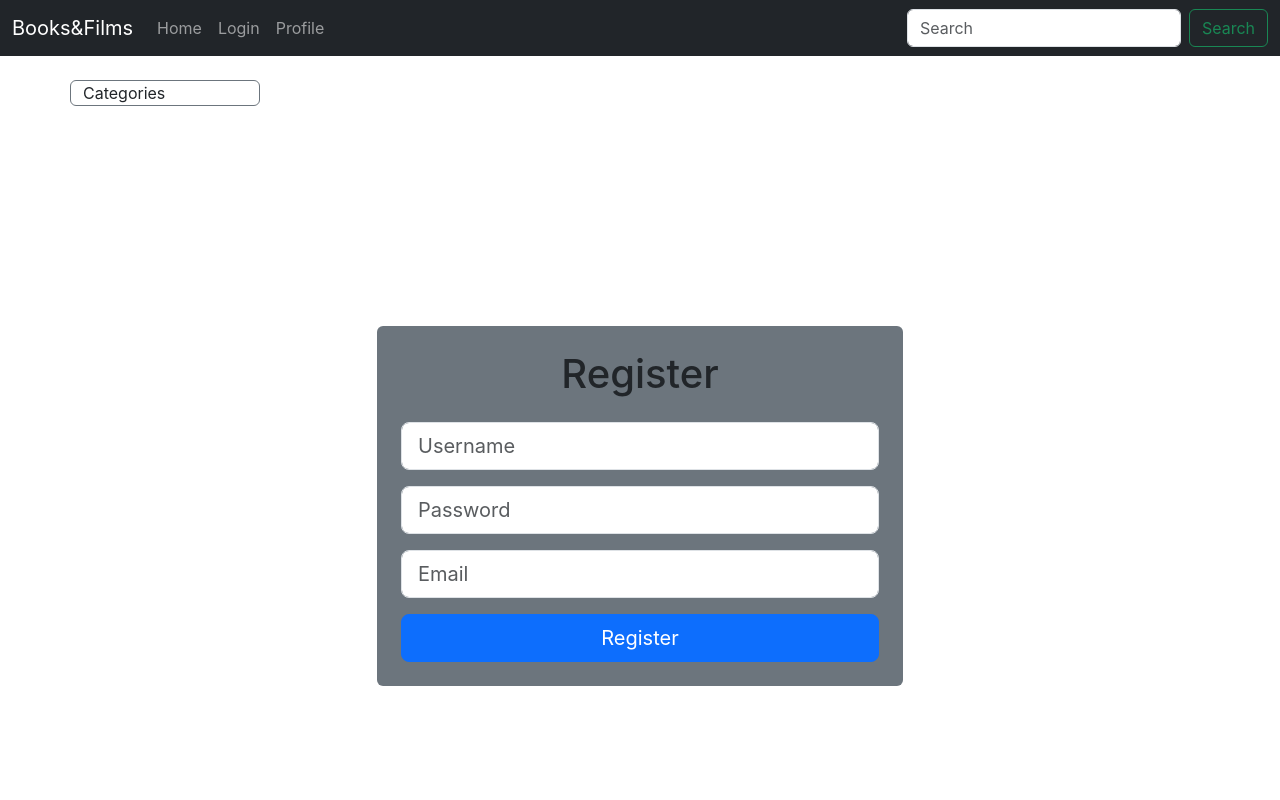
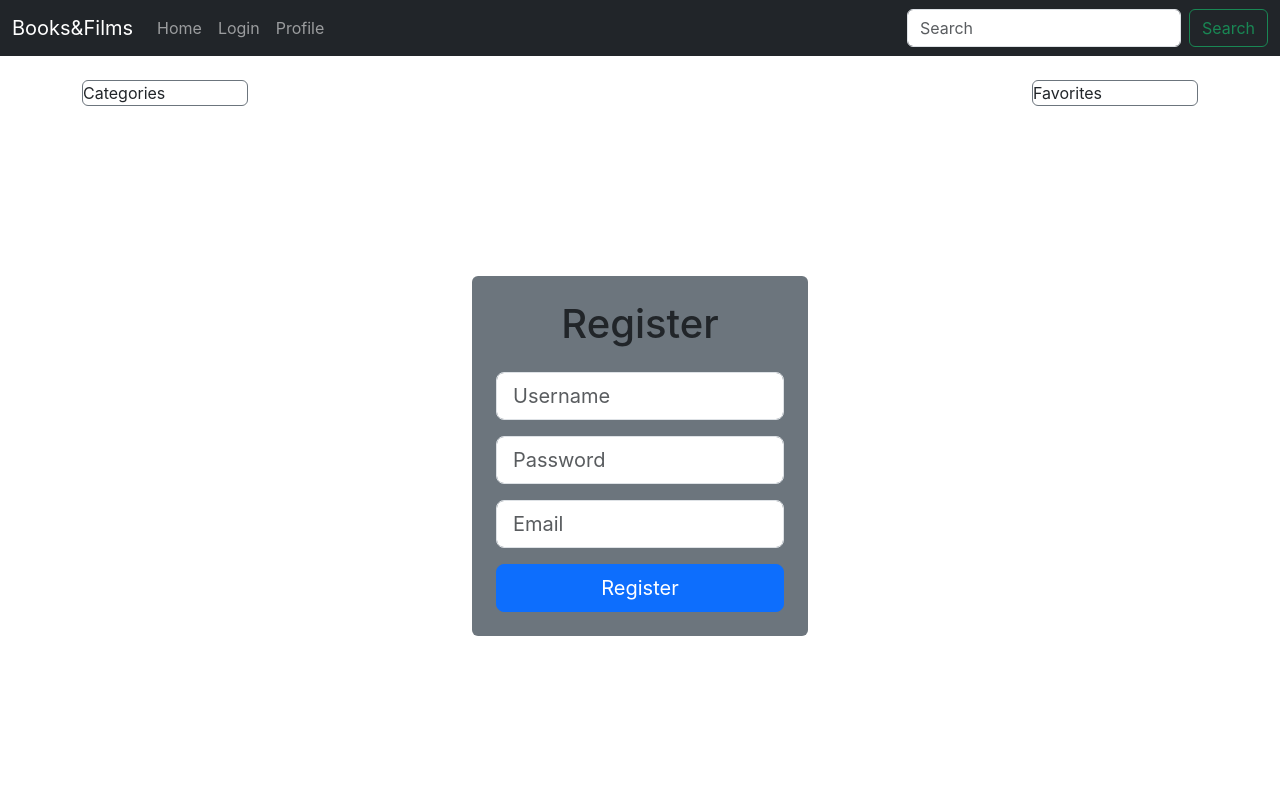
Before and after one commit to Celomarcelo/Books-and-Films-Frontend, a React (Create React App) app in the folder review-platform-frontend/: page /register in a window 1280 px wide. Shown: the top 800 px of the page. Built offline with nearby package versions, Linux system fonts and the light colour scheme.

Commit message:
changed layout
added divs with classes 'col'  to organiza content on display

```diff
--- a/review-platform-frontend/src/components/Categories.js
+++ b/review-platform-frontend/src/components/Categories.js
@@ -2,7 +2,7 @@ import React from 'react'
 
 function Categories() {
   return (
-    <div className="col-md-2  border border-secondary rounded mt-4">Categories</div>
+    <div className="border border-secondary rounded mt-4">Categories</div>
   )
 }
 
--- a/review-platform-frontend/src/components/Favorites.js
+++ b/review-platform-frontend/src/components/Favorites.js
@@ -2,7 +2,7 @@ import React from "react";
 
 function Favorites() {
   return (
-    <div className="col-md-2  border border-secondary rounded mt-4">Favorites</div>
+    <div className="border border-secondary rounded mt-4">Favorites</div>
   )
 }
 
--- a/review-platform-frontend/src/components/Layout.js
+++ b/review-platform-frontend/src/components/Layout.js
@@ -17,14 +17,24 @@ function Layout() {
             <Navbar />
             <div className="container">
                 <div className="row">
-                    {!isAuthPage && <Categories />}
+                    {!isAuthPage && (
+                        <div className="col-md-2">
+                            <Categories />
+                        </div>
+                    )}
+                    <div className="col-md-8">
                         <Routes>
                             <Route path="/" element={<ReviewList />} />
                             <Route path="/register" element={<Register />} />
                             <Route path="/api/login/" element={<Login />} />
                             <Route path="/profile/" element={<Profile />} />
                         </Routes>
-                    {!isAuthPage && <Favorites />}
+                    </div>
+                    {!isAuthPage && (
+                        <div className="col-md-2">
+                            <Favorites />
+                        </div>
+                    )}
                 </div>
             </div>
         </div>
```
Lines whose indentation alone changed are shown as unchanged.
